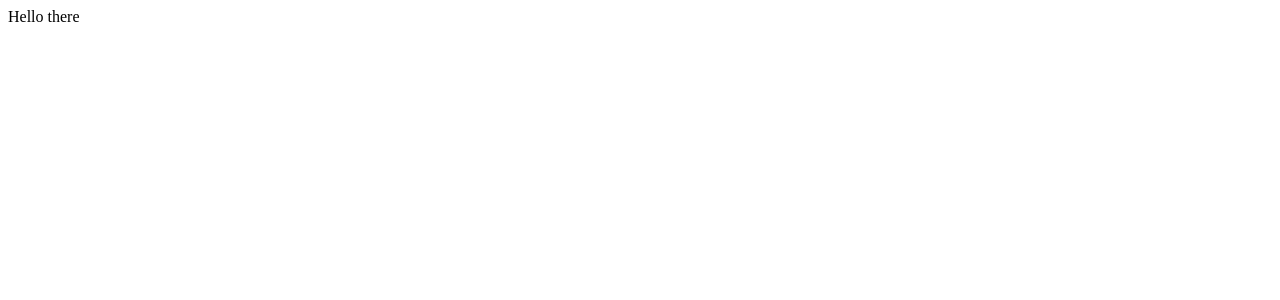
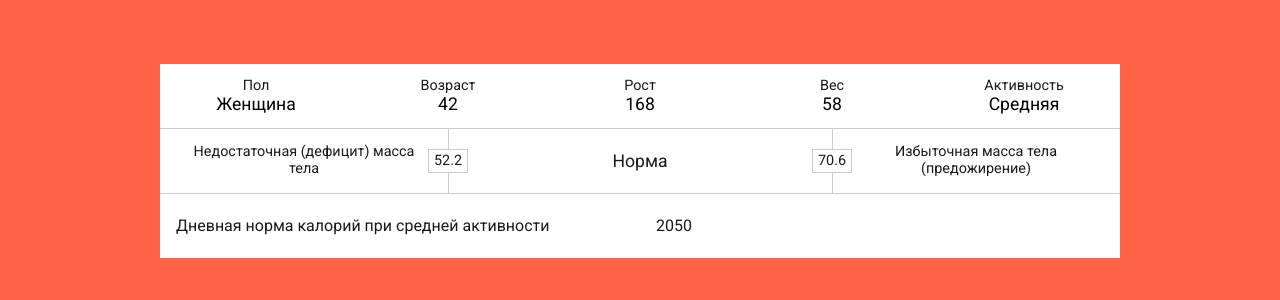
Before and after one commit to h-mj/morkovka-calculator, a React (Create React App) app: page / in a window 1280 px wide. Shown: the top 300 px of the page. Built offline with nearby package versions, Linux system fonts and the light colour scheme.

Commit message:
Add body parameters, BMI scale and regular calorie limit label

```diff
--- a/package.json
+++ b/package.json
@@ -12,7 +12,7 @@
     "mobx": "^5.0.3",
     "mobx-react": "^5.2.3",
     "react": "^16.4.1",
-    "react-dom": "^16.0.1",
+    "react-dom": "^16.4.1",
     "react-scripts-ts": "2.16.0",
     "styled-components": "^3.3.3"
   },
--- a/public/index.html
+++ b/public/index.html
@@ -3,6 +3,17 @@
 <html>
   <head>
     <meta charset="utf-8">
+
+    <style>
+      @import url("https://fonts.googleapis.com/css?family=Roboto");
+      @import url("https://cdnjs.cloudflare.com/ajax/libs/normalize/8.0.0/normalize.min.css");
+
+      body {
+        color: rgba(0, 0, 0, 0.9);
+        background-color: tomato;
+        font-family: "Roboto", sans-serif;
+      }
+    </style>
   </head>
 
   <body>
--- /dev/null
+++ b/src/components/Body.tsx
@@ -0,0 +1,7 @@
+import styled from "styled-components";
+
+export const Body = styled.main`
+  width: 60rem;
+  margin: 4rem auto;
+  background-color: #ffffff;
+`;
--- /dev/null
+++ b/src/components/BodyMassIndexScale.tsx
@@ -0,0 +1,111 @@
+import { observer } from "mobx-react";
+import * as React from "react";
+import styled from "styled-components";
+import { Person } from "../models/Person";
+
+const bodyMassIndexRanges = [
+  { lt: 16, name: "Выраженный дефицит массы тела" },
+  { lt: 18.5, name: "Недостаточная (дефицит) масса тела" },
+  { lt: 25, name: "Норма" },
+  { lt: 30, name: "Избыточная масса тела (предожирение)" },
+  { lt: 35, name: "Ожирение" },
+  { lt: 40, name: "Ожирение резкое" },
+  { lt: Infinity, name: "Очень резкое ожирение" }
+];
+
+interface IProps {
+  person: Person;
+}
+
+@observer
+export class BodyMassIndexScale extends React.Component<IProps> {
+  public render() {
+    const { person } = this.props;
+    const { height, weight } = person;
+    const heightSquared = (height * height) / 10000;
+    const bodyMassIndex = weight / heightSquared;
+    const rangeIndex = bodyMassIndexRanges.findIndex(
+      ({ lt }) => bodyMassIndex < lt
+    );
+    const lowerRange = bodyMassIndexRanges[rangeIndex - 1];
+    const range = bodyMassIndexRanges[rangeIndex];
+    const higherRange = bodyMassIndexRanges[rangeIndex + 1];
+
+    return (
+      <Div>
+        {typeof lowerRange !== "undefined" && (
+          <>
+            <SideSection>{lowerRange.name}</SideSection>
+            <Post value={lowerRange.lt * heightSquared} />
+          </>
+        )}
+        <Section>{range.name}</Section>
+        {typeof higherRange !== "undefined" && (
+          <>
+            <Post value={range.lt * heightSquared} />
+            <SideSection>{higherRange.name}</SideSection>
+          </>
+        )}
+      </Div>
+    );
+  }
+}
+
+const Div = styled.div`
+  width: 100%;
+  height: 4rem;
+  display: flex;
+`;
+
+const Section = styled.div`
+  width: 100%;
+  height: 100%;
+  display: flex;
+  padding: 0 2rem;
+  font-size: 1.1rem;
+  text-align: center;
+  align-items: center;
+  justify-content: center;
+  box-sizing: border-box;
+`;
+
+const SideSection = Section.extend`
+  width: 30%;
+  flex-shrink: 0;
+  font-size: 0.9rem;
+`;
+
+interface IPostProps {
+  value: number;
+}
+
+const Post: React.SFC<IPostProps> = ({ value }) => {
+  return (
+    <ZeroWidth>
+      <PostBody />
+      <PostTitle>{value.toFixed(1)}</PostTitle>
+      <PostBody />
+    </ZeroWidth>
+  );
+};
+
+const ZeroWidth = styled.div`
+  width: 0;
+  height: 100%;
+  display: flex;
+  flex-direction: column;
+  align-items: center;
+  justify-content: center;
+`;
+
+const PostTitle = styled.div`
+  font-size: 0.9rem;
+  padding: 0.2rem 0.3rem;
+  border: solid 1px rgba(0, 0, 0, 0.2);
+`;
+
+const PostBody = styled.div`
+  width: 1px;
+  height: 100%;
+  background-color: rgba(0, 0, 0, 0.2);
+`;
--- /dev/null
+++ b/src/components/Input.tsx
@@ -0,0 +1,14 @@
+import styled from "styled-components";
+
+export const Input = styled.input`
+  border: 0;
+  margin: 0;
+  padding: 0;
+  outline: 0;
+  width: 100%;
+  appearance: none;
+  background: none;
+  font-size: 1.1rem;
+  text-align: center;
+  box-sizing: border-box;
+`;
--- /dev/null
+++ b/src/components/Parameter.tsx
@@ -0,0 +1,57 @@
+import { observer } from "mobx-react";
+import * as React from "react";
+import styled from "styled-components";
+import { Person } from "../models/Person";
+import { Input } from "./Input";
+import { Select } from "./Select";
+
+interface IProps {
+  title: string;
+  field: string;
+  person: Person;
+  options?: Array<[string, string]>;
+}
+
+@observer
+export class Parameter extends React.Component<IProps> {
+  public render() {
+    const { title, field, person, options } = this.props;
+
+    return (
+      <Div>
+        <Title>{title}</Title>
+        {typeof options === "undefined" ? (
+          <Input value={person[field]} onChange={this.handleChange} />
+        ) : (
+          <Select value={person[field]} onChange={this.handleChange}>
+            {options.map(([optionTitle, optionValue]) => (
+              <option value={optionValue} key={optionValue}>
+                {optionTitle}
+              </option>
+            ))}
+          </Select>
+        )}
+      </Div>
+    );
+  }
+
+  private handleChange = (
+    event: React.ChangeEvent<HTMLInputElement | HTMLSelectElement>
+  ) => {
+    const { person, field } = this.props;
+    person[field] = event.target.value;
+  };
+}
+
+const Div = styled.div`
+  width: 100%;
+  height: 4rem;
+  display: flex;
+  flex-direction: column;
+  justify-content: center;
+`;
+
+const Title = styled.div`
+  text-align: center;
+  font-size: 0.9rem;
+`;
--- /dev/null
+++ b/src/components/Parameters.tsx
@@ -0,0 +1,48 @@
+import * as React from "react";
+import styled from "styled-components";
+import { Person } from "../models/Person";
+import { Parameter } from "./Parameter";
+
+const genderOptions: Array<[string, string]> = [
+  ["Женщина", "female"],
+  ["Мужчина", "male"]
+];
+
+const activenessOptions: Array<[string, string]> = [
+  ["Низкая", "sedentary"],
+  ["Малая", "mild"],
+  ["Средняя", "moderate"],
+  ["Высокая", "heavy"],
+  ["Очень высокая", "extreme"]
+];
+
+interface IProps {
+  person: Person;
+}
+
+export const Parameters: React.SFC<IProps> = ({ person }) => {
+  return (
+    <Div>
+      <Parameter
+        person={person}
+        field="gender"
+        title="Пол"
+        options={genderOptions}
+      />
+      <Parameter person={person} field="age" title="Возраст" />
+      <Parameter person={person} field="height" title="Рост" />
+      <Parameter person={person} field="weight" title="Вес" />
+      <Parameter
+        person={person}
+        field="activeness"
+        title="Активность"
+        options={activenessOptions}
+      />
+    </Div>
+  );
+};
+
+const Div = styled.div`
+  width: 100%;
+  display: flex;
+`;
--- /dev/null
+++ b/src/components/RegularCalories.tsx
@@ -0,0 +1,45 @@
+import { observer } from "mobx-react";
+import * as React from "react";
+import styled from "styled-components";
+import { Person } from "../models/Person";
+
+const activenessAdjectives = {
+  extreme: "очень высокой",
+  heavy: "высокой",
+  mild: "малой",
+  moderate: "средней",
+  sedentary: "низкой"
+};
+
+interface IProps {
+  person: Person;
+}
+
+@observer
+export class RegularCalories extends React.Component<IProps> {
+  public render() {
+    const { person } = this.props;
+
+    return (
+      <Div>
+        <Section>
+          Дневная норма калорий при {activenessAdjectives[person.activeness]}{" "}
+          активности
+        </Section>
+        <Section>{person.limits.calories.toFixed(0)}</Section>
+      </Div>
+    );
+  }
+}
+
+const Div = styled.div`
+  width: 100%;
+  height: 4rem;
+  display: flex;
+  align-items: center;
+`;
+
+const Section = styled.div`
+  width: 100%;
+  padding: 0 1rem;
+`;
--- /dev/null
+++ b/src/components/Select.tsx
@@ -0,0 +1,14 @@
+import styled from "styled-components";
+
+export const Select = styled.select`
+  border: 0;
+  margin: 0;
+  padding: 0;
+  outline: 0;
+  width: 100%;
+  appearance: none;
+  background: none;
+  font-size: 1.1rem;
+  text-align: center;
+  box-sizing: border-box;
+`;
--- /dev/null
+++ b/src/components/Separator.tsx
@@ -0,0 +1,7 @@
+import styled from "styled-components";
+
+export const Separator = styled.div`
+  width: 100%;
+  height: 1px;
+  background-color: rgba(0, 0, 0, 0.2);
+`;
--- a/src/index.tsx
+++ b/src/index.tsx
@@ -1,4 +1,21 @@
 import * as React from "react";
 import { render } from "react-dom";
+import { Body } from "./components/Body";
+import { BodyMassIndexScale } from "./components/BodyMassIndexScale";
+import { Parameters } from "./components/Parameters";
+import { RegularCalories } from "./components/RegularCalories";
+import { Separator } from "./components/Separator";
+import { Person } from "./models/Person";
 
-render(<div>Hello there</div>, document.getElementById("root"));
+const person = new Person();
+
+render(
+  <Body>
+    <Parameters person={person} />
+    <Separator />
+    <BodyMassIndexScale person={person} />
+    <Separator />
+    <RegularCalories person={person} />
+  </Body>,
+  document.getElementById("root")
+);
--- /dev/null
+++ b/src/models/Person.ts
@@ -0,0 +1,42 @@
+import { computed, observable } from "mobx";
+
+const activenessFactors = {
+  extreme: 1.9,
+  heavy: 1.725,
+  mild: 1.375,
+  moderate: 1.55,
+  sedentary: 1.2
+};
+
+export class Person {
+  @observable public gender = "female";
+  @observable public age = 42;
+  @observable public height = 168;
+  @observable public weight = 58;
+  @observable public activeness = "moderate";
+  @observable public delta = 0;
+  @observable public carbPercentage = 30;
+  @observable public proteinPercentage = 40;
+  @observable public fatPercentage = 30;
+
+  @computed
+  public get limits() {
+    let calories;
+
+    if (this.gender === "female") {
+      calories =
+        447.593 + 9.247 * this.weight + 3.098 * this.height - 4.33 * this.age;
+    } else {
+      calories =
+        88.362 + 13.397 * this.weight + 4.799 * this.height - 5.677 * this.age;
+    }
+
+    calories *= activenessFactors[this.activeness];
+
+    const carbs = ((this.carbPercentage / 100) * calories) / 4;
+    const proteins = ((this.proteinPercentage / 100) * calories) / 4;
+    const fats = ((this.fatPercentage / 100) * calories) / 9;
+
+    return { calories, carbs, proteins, fats };
+  }
+}
```
Also changed, not shown: 1 other file (tests, documents, lock files or other folders).
